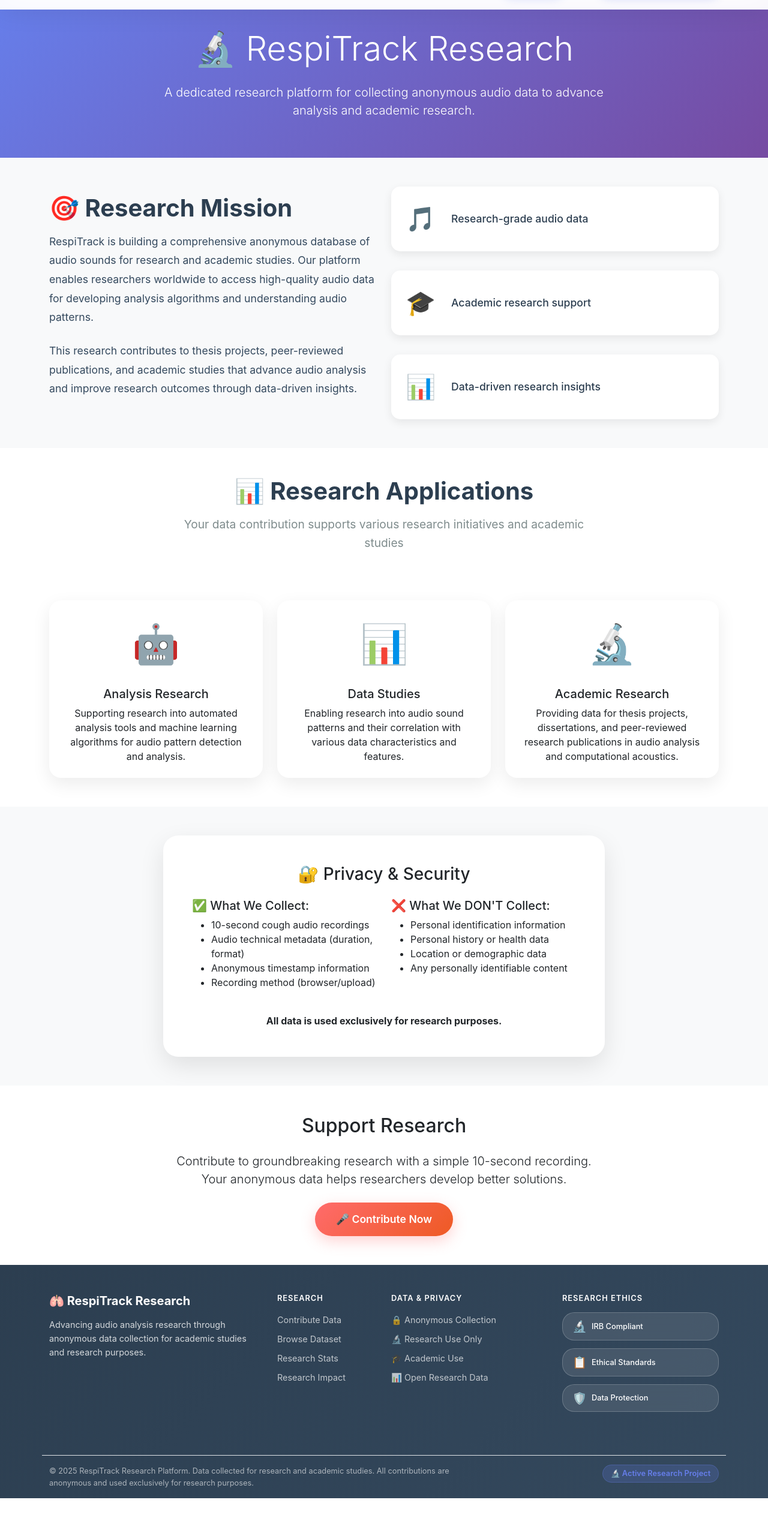
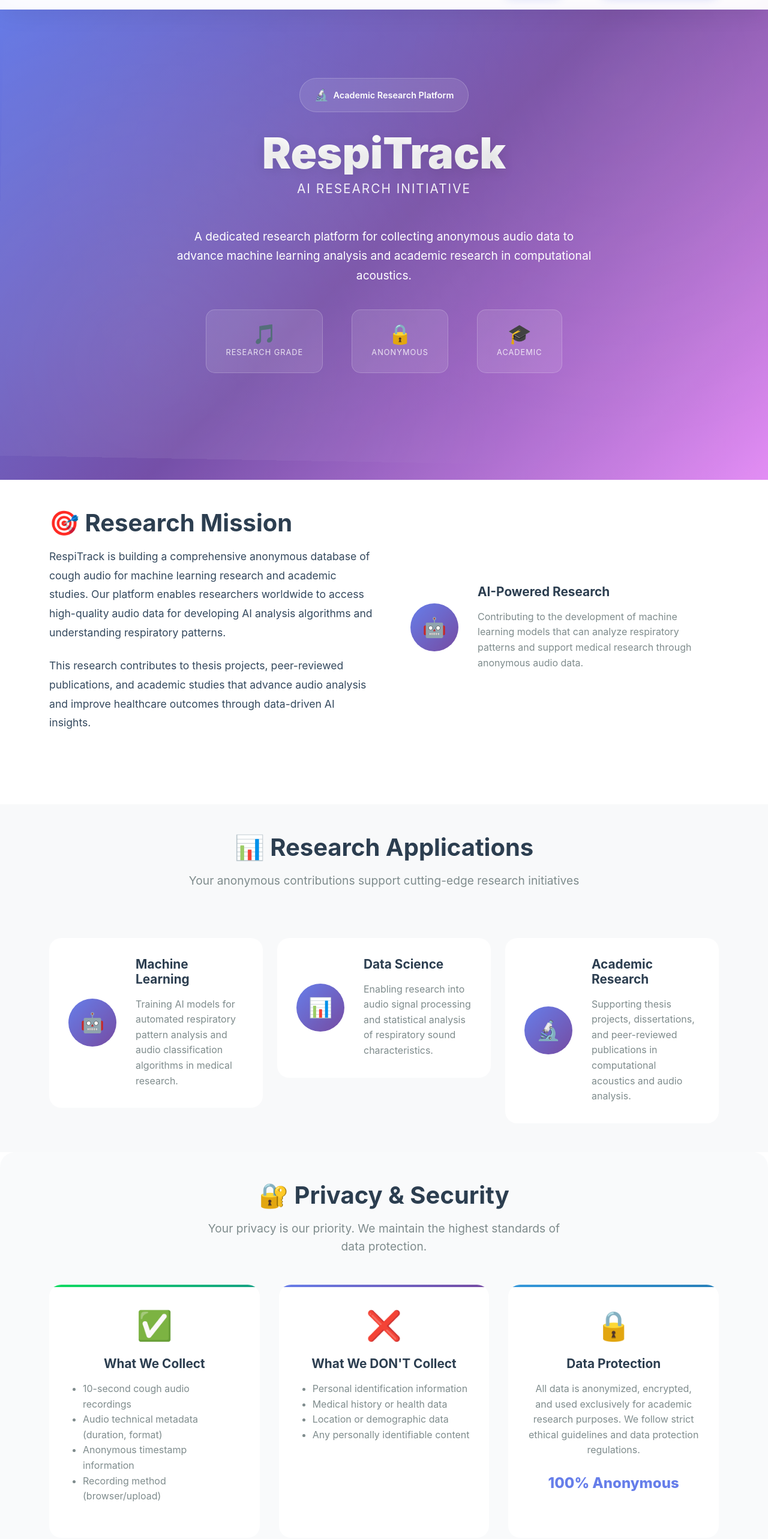
Before and after one commit to alphapie77/CoughTestVoiceCollector, a React (Create React App) app in the folder frontend/: page /about in a window 1280 px wide. Shown: the part 80-2646 px from the top of the page at 60% size. Before the commit the page ends 2578 px from the top, so only its background shows below. Built offline with nearby package versions, Linux system fonts and the light colour scheme; no server answers.

Commit message:
Redesign About page to match modern website style and visual consistency

```diff
--- a/frontend/src/pages/About.js
+++ b/frontend/src/pages/About.js
@@ -5,52 +5,76 @@ import { Link } from 'react-router-dom';
 const About = () => {
   return (
     <div style={{ marginTop: '80px' }}>
-      {/* About Hero */}
-      <section className="about-hero py-5">
+      {/* Modern Hero Section */}
+      <section className="hero-advanced">
+        <div className="hero-background">
+          <div className="hero-particles"></div>
+          <div className="hero-gradient"></div>
+        </div>
         <Container>
-          <Row className="justify-content-center text-center">
-            <Col lg={8}>
-              <h1 className="display-4 mb-4">🔬 RespiTrack Research</h1>
-              <p className="lead">
-                A dedicated research platform for collecting anonymous audio
-                data to advance analysis and academic research.
+          <div className="hero-content-advanced text-center">
+            <div className="hero-badge">
+              <span className="badge-icon">🔬</span>
+              <span>Academic Research Platform</span>
+            </div>
+
+            <div className="hero-title-advanced">
+              <h1 className="title-gradient">RespiTrack</h1>
+              <p className="title-subtitle">AI Research Initiative</p>
+            </div>
+
+            <p className="hero-description-advanced">
+              A dedicated research platform for collecting anonymous audio data to advance
+              machine learning analysis and academic research in computational acoustics.
             </p>
-            </Col>
-          </Row>
+
+            <div className="hero-stats-mini">
+              <div className="stat-mini">
+                <div className="stat-number">🎵</div>
+                <div className="stat-label">Research Grade</div>
+              </div>
+              <div className="stat-mini">
+                <div className="stat-number">🔒</div>
+                <div className="stat-label">Anonymous</div>
+              </div>
+              <div className="stat-mini">
+                <div className="stat-number">🎓</div>
+                <div className="stat-label">Academic</div>
+              </div>
+            </div>
+          </div>
         </Container>
       </section>
 
       {/* Mission Section */}
-      <section className="py-5 bg-light">
+      <section className="py-5">
         <Container>
-          <Row className="align-items-center">
+          <Row className="align-items-center mb-5">
             <Col lg={6}>
               <h2 className="section-title">🎯 Research Mission</h2>
               <p className="section-text">
-                RespiTrack is building a comprehensive anonymous database of audio sounds
-                for research and academic studies. Our platform enables researchers worldwide
-                to access high-quality audio data for developing analysis algorithms and
-                understanding audio patterns.
+                RespiTrack is building a comprehensive anonymous database of cough audio
+                for machine learning research and academic studies. Our platform enables
+                researchers worldwide to access high-quality audio data for developing
+                AI analysis algorithms and understanding respiratory patterns.
               </p>
               <p className="section-text">
                 This research contributes to thesis projects, peer-reviewed publications, and
-                academic studies that advance audio analysis and improve research outcomes
-                through data-driven insights.
+                academic studies that advance audio analysis and improve healthcare outcomes
+                through data-driven AI insights.
               </p>
             </Col>
             <Col lg={6}>
-              <div className="mission-stats">
-                <div className="stat-item">
-                  <div className="stat-number">🎵</div>
-                  <div className="stat-text">Research-grade audio data</div>
+              <div className="impact-showcase">
+                <div className="impact-visual">
+                  <div className="impact-circle">
+                    <span className="impact-emoji">🤖</span>
                   </div>
-                <div className="stat-item">
-                  <div className="stat-number">🎓</div>
-                  <div className="stat-text">Academic research support</div>
                 </div>
-                <div className="stat-item">
-                  <div className="stat-number">📊</div>
-                  <div className="stat-text">Data-driven research insights</div>
+                <div className="impact-content">
+                  <h4>AI-Powered Research</h4>
+                  <p>Contributing to the development of machine learning models that can analyze
+                  respiratory patterns and support medical research through anonymous audio data.</p>
                 </div>
               </div>
             </Col>
@@ -58,119 +82,150 @@ const About = () => {
         </Container>
       </section>
 
-      {/* How It Helps */}
-      <section className="py-5">
+      {/* Research Applications */}
+      <section className="research-impact-section py-5">
         <Container>
           <Row className="justify-content-center mb-5">
             <Col lg={8} className="text-center">
               <h2 className="section-title">📊 Research Applications</h2>
               <p className="section-subtitle">
-                Your data contribution supports various research initiatives and academic studies
+                Your anonymous contributions support cutting-edge research initiatives
               </p>
             </Col>
           </Row>
 
           <Row className="g-4">
             <Col lg={4} md={6}>
-              <Card className="help-card h-100">
-                <Card.Body className="text-center p-4">
-                  <div className="help-icon">🤖</div>
-                  <Card.Title>Analysis Research</Card.Title>
-                  <Card.Text>
-                    Supporting research into automated analysis tools and machine learning
-                    algorithms for audio pattern detection and analysis.
-                  </Card.Text>
-                </Card.Body>
-              </Card>
+              <div className="impact-showcase">
+                <div className="impact-visual">
+                  <div className="impact-circle">
+                    <span className="impact-emoji">🤖</span>
+                  </div>
+                </div>
+                <div className="impact-content">
+                  <h4>Machine Learning</h4>
+                  <p>Training AI models for automated respiratory pattern analysis and
+                  audio classification algorithms in medical research.</p>
+                </div>
+              </div>
             </Col>
             <Col lg={4} md={6}>
-              <Card className="help-card h-100">
-                <Card.Body className="text-center p-4">
-                  <div className="help-icon">📊</div>
-                  <Card.Title>Data Studies</Card.Title>
-                  <Card.Text>
-                    Enabling research into audio sound patterns and
-                    their correlation with various data characteristics and features.
-                  </Card.Text>
-                </Card.Body>
-              </Card>
+              <div className="impact-showcase">
+                <div className="impact-visual">
+                  <div className="impact-circle">
+                    <span className="impact-emoji">📊</span>
+                  </div>
+                </div>
+                <div className="impact-content">
+                  <h4>Data Science</h4>
+                  <p>Enabling research into audio signal processing and statistical
+                  analysis of respiratory sound characteristics.</p>
+                </div>
+              </div>
             </Col>
             <Col lg={4} md={6}>
-              <Card className="help-card h-100">
-                <Card.Body className="text-center p-4">
-                  <div className="help-icon">🔬</div>
-                  <Card.Title>Academic Research</Card.Title>
-                  <Card.Text>
-                    Providing data for thesis projects, dissertations, and peer-reviewed
-                    research publications in audio analysis and computational acoustics.
-                  </Card.Text>
-                </Card.Body>
-              </Card>
+              <div className="impact-showcase">
+                <div className="impact-visual">
+                  <div className="impact-circle">
+                    <span className="impact-emoji">🔬</span>
+                  </div>
+                </div>
+                <div className="impact-content">
+                  <h4>Academic Research</h4>
+                  <p>Supporting thesis projects, dissertations, and peer-reviewed
+                  publications in computational acoustics and audio analysis.</p>
+                </div>
+              </div>
             </Col>
           </Row>
         </Container>
       </section>
 
       {/* Privacy Section */}
-      <section className="py-5 bg-light">
+      <section className="impact-section py-5">
         <Container>
-          <Row className="justify-content-center">
-            <Col lg={8}>
-              <Card className="privacy-card">
-                <Card.Body className="p-5">
-                  <h3 className="text-center mb-4">🔐 Privacy & Security</h3>
-                  <Row>
-                    <Col md={6}>
-                      <h5>✅ What We Collect:</h5>
-                      <ul>
+          <div className="impact-header text-center mb-5">
+            <h2 className="impact-title">🔐 Privacy & Security</h2>
+            <p className="impact-description">
+              Your privacy is our priority. We maintain the highest standards of data protection.
+            </p>
+          </div>
+
+          <div className="impact-grid">
+            <div className="impact-card privacy">
+              <div className="impact-icon">✅</div>
+              <h3 className="impact-card-title">What We Collect</h3>
+              <div className="impact-card-text">
+                <ul style={{textAlign: 'left', paddingLeft: '1.5rem'}}>
                   <li>10-second cough audio recordings</li>
                   <li>Audio technical metadata (duration, format)</li>
                   <li>Anonymous timestamp information</li>
                   <li>Recording method (browser/upload)</li>
                 </ul>
-                    </Col>
-                    <Col md={6}>
-                      <h5>❌ What We DON'T Collect:</h5>
-                      <ul>
+              </div>
+            </div>
+
+            <div className="impact-card quality">
+              <div className="impact-icon">❌</div>
+              <h3 className="impact-card-title">What We DON'T Collect</h3>
+              <div className="impact-card-text">
+                <ul style={{textAlign: 'left', paddingLeft: '1.5rem'}}>
                   <li>Personal identification information</li>
-                        <li>Personal history or health data</li>
+                  <li>Medical history or health data</li>
                   <li>Location or demographic data</li>
                   <li>Any personally identifiable content</li>
                 </ul>
-                    </Col>
-                  </Row>
-                  <div className="text-center mt-4">
-                    <p className="mb-0">
-                      <strong>All data is used exclusively for research purposes.</strong>
-                    </p>
               </div>
-                </Card.Body>
-              </Card>
-            </Col>
-          </Row>
+            </div>
+
+            <div className="impact-card research">
+              <div className="impact-icon">🔒</div>
+              <h3 className="impact-card-title">Data Protection</h3>
+              <div className="impact-card-text">
+                All data is anonymized, encrypted, and used exclusively for academic research purposes.
+                We follow strict ethical guidelines and data protection regulations.
+              </div>
+              <div className="impact-metric">100% Anonymous</div>
+            </div>
+          </div>
         </Container>
       </section>
 
-      {/* CTA Section */}
-      <section className="py-5">
+      {/* Final CTA Section */}
+      <section className="final-cta-section py-5">
         <Container>
-          <Row className="justify-content-center text-center">
-            <Col lg={8}>
-              <h2 className="mb-4">Support Research</h2>
-              <p className="lead mb-4">
-                Contribute to groundbreaking research with a simple 10-second recording.
-                Your anonymous data helps researchers develop better solutions.
+          <div className="final-cta-card">
+            <h2 className="cta-title">Support AI Research</h2>
+            <p className="cta-description">
+              Contribute to groundbreaking machine learning research with a simple 10-second recording.
+              Your anonymous data helps researchers develop better AI solutions for healthcare.
             </p>
+
             <Button
               as={Link}
               to="/record"
-                size="lg"
-                className="btn-primary-custom"
+              className="btn-cta-primary pulse-animation"
             >
-                🎤 Contribute Now
+              <span className="cta-btn-icon">🎤</span>
+              <span>Contribute Now</span>
+              <span className="cta-btn-arrow">→</span>
             </Button>
-            </Col>
-          </Row>
+
+            <div className="cta-assurance">
+              <div className="assurance-item">
+                <span>🔒</span>
+                <span>100% Anonymous</span>
+              </div>
+              <div className="assurance-item">
+                <span>⚡</span>
+                <span>10 Seconds Only</span>
+              </div>
+              <div className="assurance-item">
+                <span>🎓</span>
+                <span>Academic Research</span>
+              </div>
+            </div>
+          </div>
         </Container>
       </section>
     </div>
```
Lines whose indentation alone changed are shown as unchanged.
